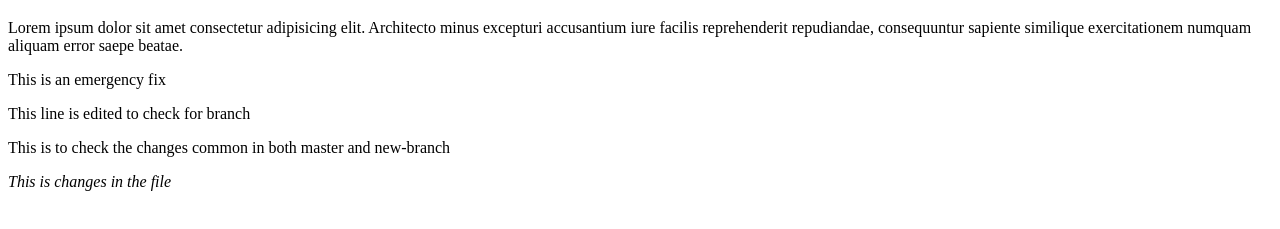
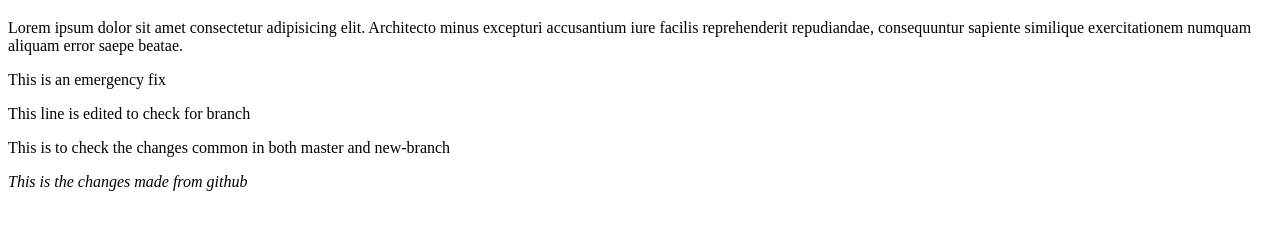
Before and after one commit to kirtan2004khatri/GitPractice, a plain HTML site: page index.html in a window 1280 px wide. Shown: the part 87-316 px from the top of the page. Drawn offline with Linux system fonts and the light colour scheme.

Commit message:
Update index.html

```diff
--- a/index.html
+++ b/index.html
@@ -13,6 +13,6 @@
     <p>This is an emergency fix</p>
     <p>This line is edited to check for branch</p>
     <p>This is to check the changes common in both master and new-branch</p>
-    <i>This is changes in the file</i>
+    <i>This is the changes made from github</i>
 </body>
 </html>
```
